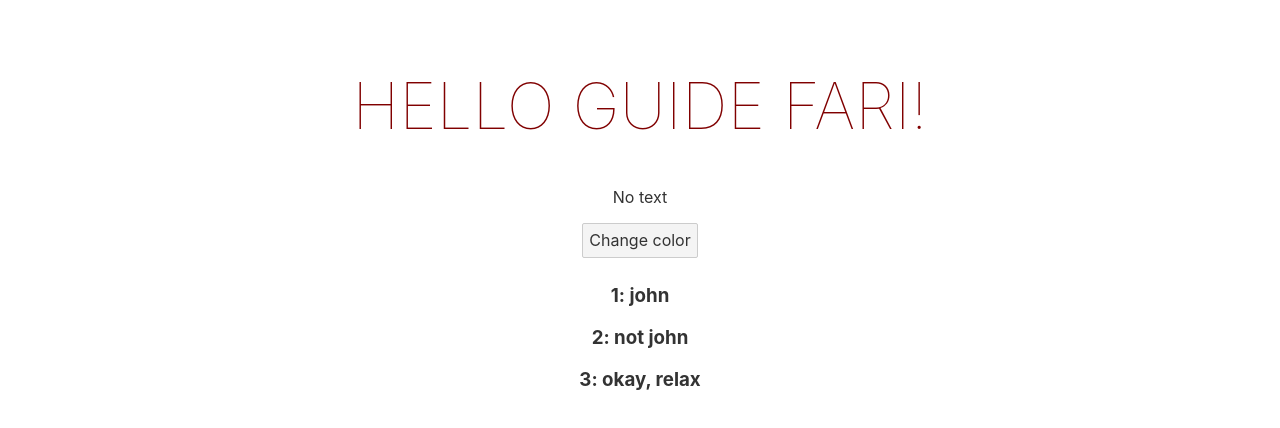
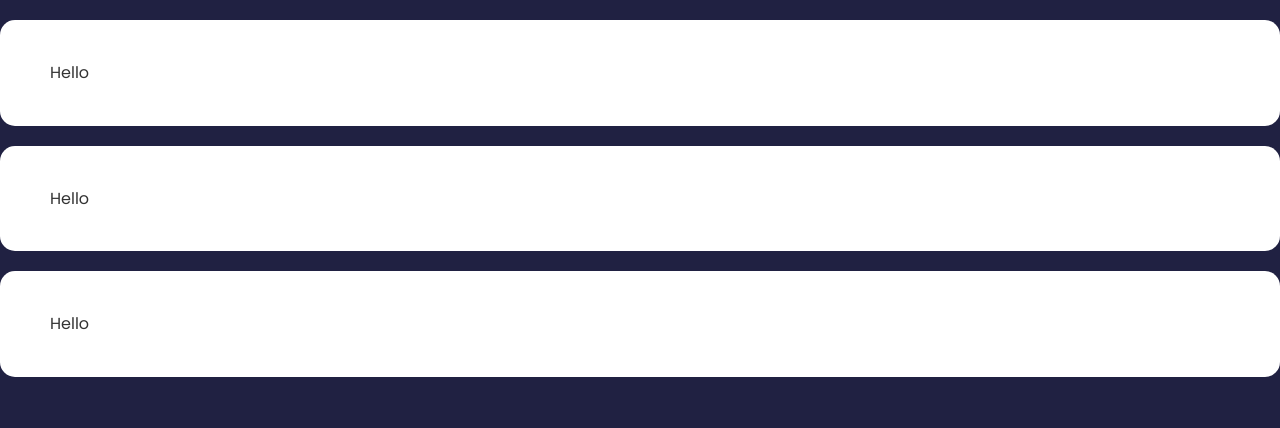
Before and after one commit to guidefari/svelte-feedback-app, a Svelte app: page / in a window 1280 px wide. Shown: the top 428 px of the page. Built offline with nearby package versions, Linux system fonts and the light colour scheme.

Commit message:
break up the components

```diff
--- a/public/global.css
+++ b/public/global.css
@@ -1,63 +1,24 @@
-html, body {
-	position: relative;
-	width: 100%;
-	height: 100%;
+@import url('https://fonts.googleapis.com/css2?family=Poppins:wght@400;600;700&display=swap');
+
+* {
+  box-sizing: border-box;
+  margin: 0;
+  padding: 0;
 }
 
 body {
-	color: #333;
-	margin: 0;
-	padding: 8px;
-	box-sizing: border-box;
-	font-family: -apple-system, BlinkMacSystemFont, "Segoe UI", Roboto, Oxygen-Sans, Ubuntu, Cantarell, "Helvetica Neue", sans-serif;
+  font-family: 'Poppins', sans-serif;
+  background-color: #202142;
+  line-height: 1.6;
+  color: #fff;
 }
 
-a {
-	color: rgb(0,100,200);
-	text-decoration: none;
+ul {
+  list-style: none;
 }
 
-a:hover {
-	text-decoration: underline;
+.container {
+  max-width: 768px;
+  margin: 100px auto;
+  padding: 0 20px;
 }
-
-a:visited {
-	color: rgb(0,80,160);
-}
-
-label {
-	display: block;
-}
-
-input, button, select, textarea {
-	font-family: inherit;
-	font-size: inherit;
-	-webkit-padding: 0.4em 0;
-	padding: 0.4em;
-	margin: 0 0 0.5em 0;
-	box-sizing: border-box;
-	border: 1px solid #ccc;
-	border-radius: 2px;
-}
-
-input:disabled {
-	color: #ccc;
-}
-
-button {
-	color: #333;
-	background-color: #f4f4f4;
-	outline: none;
-}
-
-button:disabled {
-	color: #999;
-}
-
-button:not(:disabled):active {
-	background-color: #ddd;
-}
-
-button:focus {
-	border-color: #666;
-}
--- a/src/App.svelte
+++ b/src/App.svelte
@@ -1,65 +1,29 @@
 <script>
-	let firstName = 'Guide';
-	let lastName = 'Fari';
-	let color = 'maroon'
-	let showText = false
-	let users = [
+	import FeedbackList from './components/FeedbackList.svelte'
+
+  let feedback = [
 	  {
 		  id: 1,
-			name: "john"
+		  rating: 9,
+		  text: 'girl end spring excitement aware wonderful atmosphere language caught oil book goes donkey nature already dinner maybe shop tool spider which such sign strength',
+	  },
+	  {
+		  id: 3,
+		  rating: 1,
+		  text: 'character left apple ball thus anywhere massage would hang location put toy torn bridge excited second diagram skill numeral operation without silence freedom sharp',
 	  },
 	  {
 		  id: 2,
-			name: "not john"
-		},
-		{
-			id: 3,
-			name: "okay, relax"
+		  rating: 4,
+		  text: 'student total let laugh tongue story pet led column imagine society temperature friendly teacher bright hardly north beat figure last mouse interest congress slept',
 	  },
   ]
-
-	// reactive value
-	$: name = firstName + ' ' + lastName
-
-	const toggle = () => {
-		color = color === 'blue' ? 'purple' :  'blue'
-		showText = !showText
-		users = [...users, {id: 4, name: 'Jen'}]
-	}
 </script>
 
 <main>
-	<h1 style="color: {color}">Hello {name}!</h1>
-	{#if showText}
-		<p>Visit the <a href="https://svelte.dev/tutorial">Svelte tutorial</a> to learn how to build Svelte apps.</p>
-	{:else}
-		<p>No text</p>
-	{/if}
-	<button on:click={toggle}>Change color</button>
-
-	{#each users as user (user.id)}
-		<h3>{user.id}: {user.name}</h3>
-	{/each}
+	<FeedbackList {feedback}/>
 </main>
 
 <style>
-	main {
-		text-align: center;
-		padding: 1em;
-		max-width: 240px;
-		margin: 0 auto;
-	}
 
-	h1 {
-		color: #ff3e00;
-		text-transform: uppercase;
-		font-size: 4em;
-		font-weight: 100;
-	}
-
-	@media (min-width: 640px) {
-		main {
-			max-width: none;
-		}
-	}
 </style>
--- /dev/null
+++ b/src/components/Card.svelte
@@ -0,0 +1,14 @@
+<div class="card">
+    <slot></slot>
+</div>
+
+<style>
+    .card {
+        background-color: #fff;
+        color: #333;
+        border-radius: 15px;
+        padding: 40px 50px;
+        margin: 20px 0;
+        position: relative;
+    }
+</style>
--- /dev/null
+++ b/src/components/FeedbackItem.svelte
@@ -0,0 +1,10 @@
+<script>
+import Card from "./Card.svelte";
+
+
+    export let item
+</script>
+
+<Card>
+    Hello
+</Card>
--- /dev/null
+++ b/src/components/FeedbackList.svelte
@@ -0,0 +1,10 @@
+<script>
+    import FeedbackItem from "./FeedbackItem.svelte";
+    export let feedback = []
+
+    console.log(feedback);
+</script>
+
+{#each feedback as fb (fb.id)}
+    <FeedbackItem item={fb}/>
+{/each}
```
Lines whose indentation alone changed are shown as unchanged.
